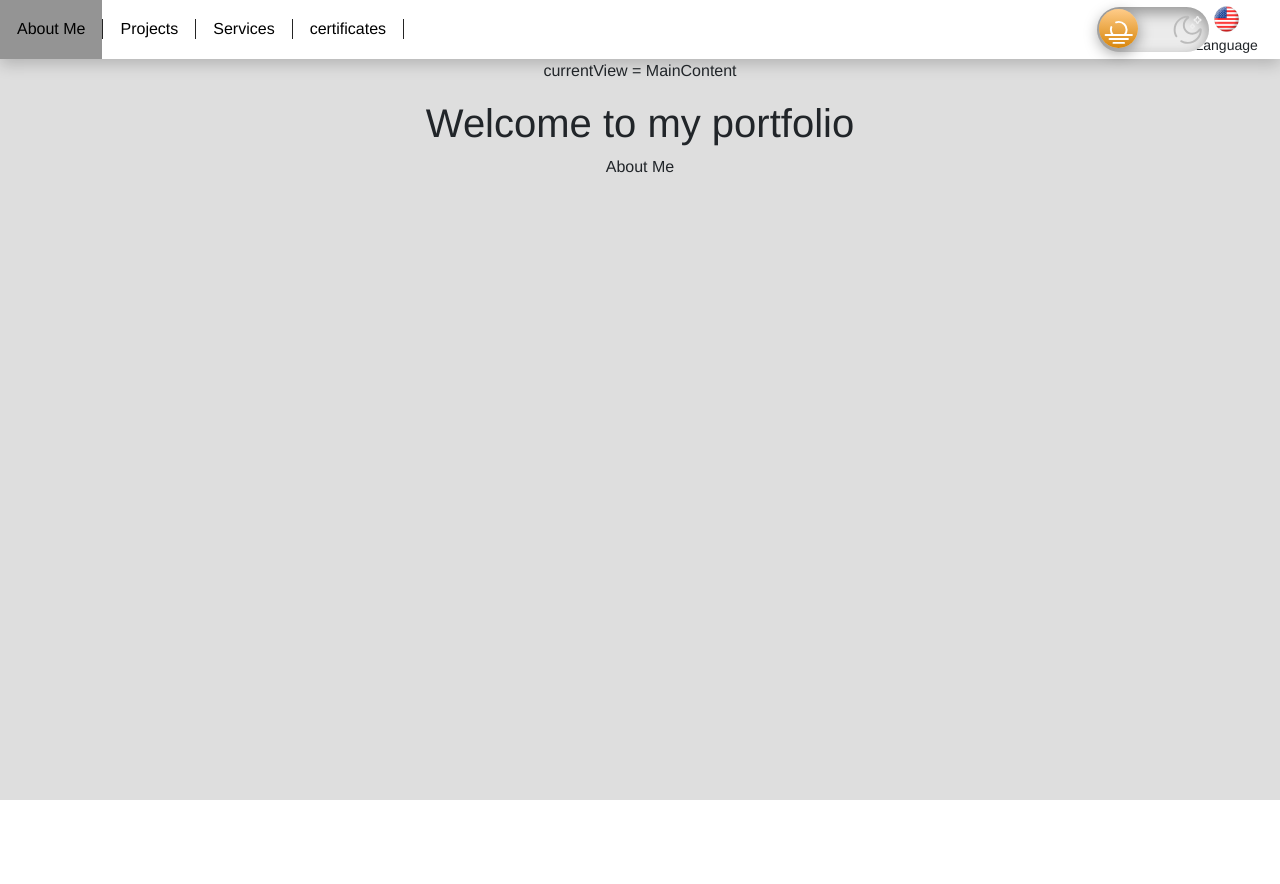
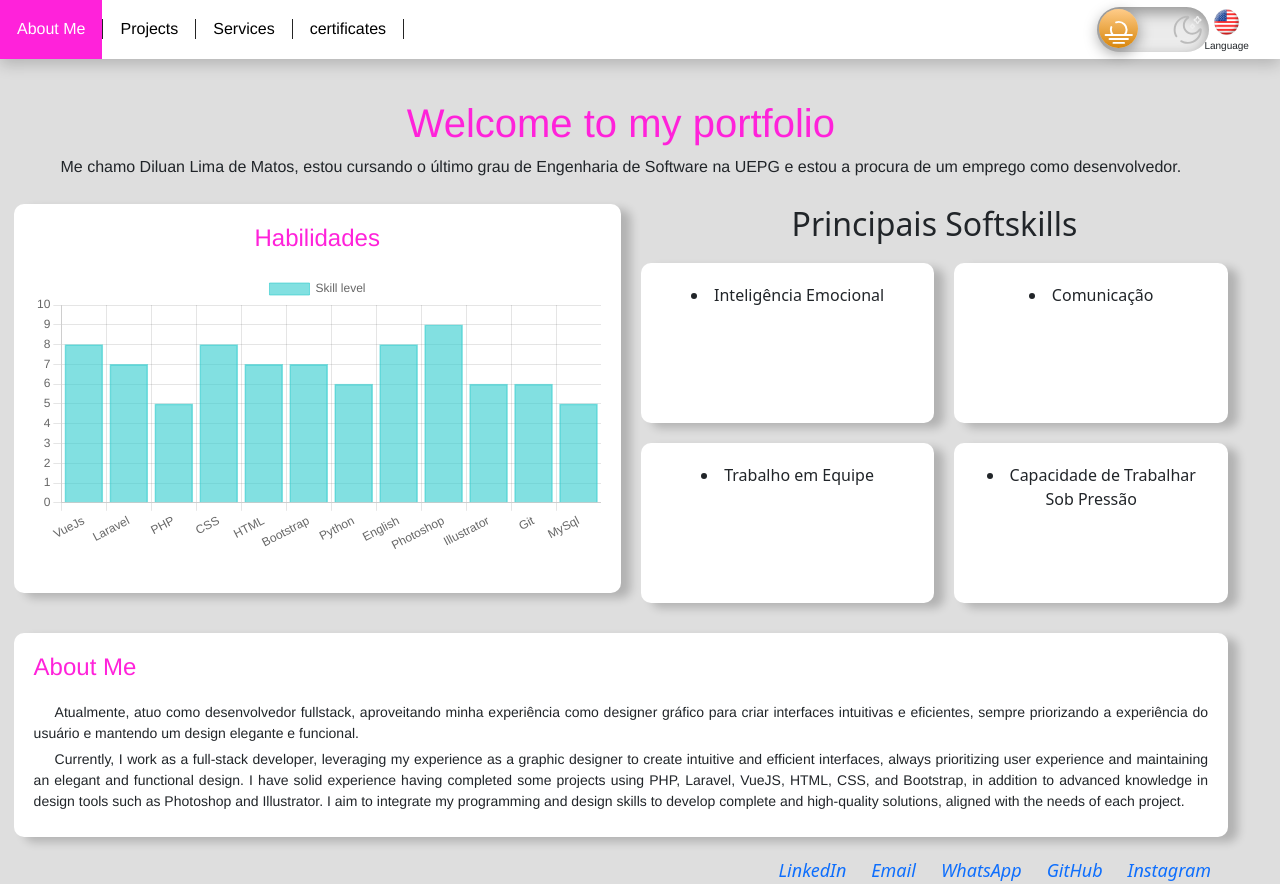
Before and after one commit to diluan135/portfolio, a Vue app: page / in a window 1280 px wide. Before the commit the page ends 800 px from the top, so only its background shows below. Built offline with nearby package versions, Linux system fonts and the light colour scheme.

Commit message:
BarCharts

```diff
--- a/package.json
+++ b/package.json
@@ -10,8 +10,10 @@
   },
   "dependencies": {
     "bootstrap": "^5.3.3",
+    "chart.js": "^4.4.7",
     "core-js": "^3.8.3",
     "vue": "^3.2.13",
+    "vue-chartjs": "^5.3.2",
     "vue-i18n": "^11.0.1",
     "vuex": "^4.1.0"
   },
--- a/src/App.vue
+++ b/src/App.vue
@@ -1,8 +1,11 @@
 <template>
   <div :class="{ 'dark-mode': isDarkMode }" class="background">
     <AppHeader @toggle-dark-mode="isDarkMode = $event" :isDarkMode="isDarkMode" />
-    <p>currentView = {{ currentView }}</p>
-    <component :is="currentViewComponent"></component>
+    <component
+      :is="currentViewComponent"
+      :isDarkMode="isDarkMode"
+      style="padding: 5vh 5vw 0px 2vw"
+    />
   </div>
 </template>
 
--- a/src/assets/main.css
+++ b/src/assets/main.css
@@ -1,4 +1,37 @@
-.vertical-divider{
+.box {
+    max-width: auto;
+    background-color: rgb(255, 255, 255);
+    padding: 20px;
+    border-radius: 10px;
+    /* margin: 20px; */
+    box-shadow: 10px 5px 10px rgba(0, 0, 0, 0.2);
+    transition: 0.3s;
+}
+
+.boxSkills {
+    background-color: rgb(255, 255, 255);
+    padding: 20px;
+    border-radius: 10px;
+    margin: 10px;
+    box-shadow: 10px 5px 10px rgba(0, 0, 0, 0.2);
+    width: 20vw;
+    height: 18vh;
+    transition: 0.3s;
+}
+
+.dark-mode .box {
+    background-color: #121212;
+    transition: 0.3s;
+}
+
+.box p {
+    text-align: justify;
+    font-size: 14px;
+    margin-bottom: 5px;
+    text-indent: 1.5em;
+}
+
+.vertical-divider {
     border-left: 1px solid #242424;
     height: 2.5vh;
     margin: 0px, 0px, 0px, 0px;
@@ -23,8 +56,23 @@
     background-color: rgb(148, 148, 148);
 }
 
+.botao.active {
+    background-color: rgb(255, 34, 218);
+    color: #fff;
+}
+
+.dark-mode .botao.active {
+    background-color: rgb(47, 203, 205);
+}
+
 .dark-mode .botao:hover {
     background-color: rgb(72, 160, 161);
+}
+
+h3 {
+    font-family: Avenir, Helvetica, Arial, sans-serif;
+    font-size: 24px;
+    margin-bottom: 20px;
 }
 
 h1,
@@ -33,8 +81,17 @@ p {
     text-align: center;
 }
 
+h1,
+h3 {
+    color: rgb(255, 34, 218);
+}
+
 .dark-mode h1,
-.dark-mode p {
+.dark-mode h3 {
+    color: rgb(36, 234, 237);
+}
+
+.dark-mode h2, .dark-mode .box, .dark-mode p {
     color: #fff
 }
 
@@ -47,7 +104,7 @@ p {
 }
 
 .language-toggle p {
-    font-size: 14px;
+    font-size: 10px;
     text-align: center;
     margin: 0px;
 }
@@ -123,8 +180,8 @@ input#darkmode-toggle:active+.darkmode-toggle-label:after {
 
 /* Estilos para o fundo da página no modo dark */
 .background {
-    width: 100vw;
-    height: 100vh;
+    width: 100%;
+    /* height: 100%; */
     background: #dedede;
     z-index: -1;
     position: absolute;
--- a/src/components/AboutMe.vue
+++ b/src/components/AboutMe.vue
@@ -1,10 +1,192 @@
 <template>
-    <div>
-      <transition name="fade" mode="out-in">
-        <h1 :key="$i18n.locale">{{ $t('welcome') }}</h1>
-      </transition>
-      <transition name="fade" mode="out-in">
-        <p :key="$i18n.locale">{{ $t('about') }}</p>
-      </transition>
+  <div>
+    <!-- Header Section -->
+    <h1 :key="$i18n.locale">{{ $t('welcome') }}</h1>
+    <p :key="$i18n.locale">{{ $t('description') }}</p>
+
+    <!-- Skills Section -->
+    <div class="row justify-content-center align-items-center text-center">
+
+      <div class="box col-6">
+        <h3>{{ $t('skills') }}</h3>
+        <div class="skills-chart d-flex justify-content-center">
+          <!-- Usando v-if para destruir e recriar o gráfico sempre que isDarkMode mudar -->
+          <BarChart v-if="teste == 0" :data="chartData" :options="chartOptions" />
+        </div>
+      </div>
+      <!-- Soft Skills Section -->
+      <div style="margin-left: 20px;" class="col">
+        <h2 style="padding-top: 10px;">Principais Softskills</h2>
+        <div class="row" style="margin-top:20px;">
+          <div style="height: 20vh" class="box col-6">
+            <li><i class="icon-emotional-intelligence"></i> Inteligência Emocional</li>
+          </div>
+          <div style="margin-left: 20px; height: 20vh" class="box col">
+            <li><i class="icon-communication"></i> Comunicação</li>
+          </div>
+        </div>
+        <div style="margin-top:20px;" class="row">
+          <div style="height: 20vh" class="box col-6">
+            <li><i class="icon-teamwork"></i> Trabalho em Equipe</li>
+          </div>
+          <div style="margin-left: 20px; height: 20vh" class="box col align-self-end">
+            <li><i class="icon-pressure"></i> Capacidade de Trabalhar Sob Pressão</li>
+          </div>
+        </div>
+      </div>
     </div>
+
+    <!-- About Section -->
+    <div style="margin-top:30px;" class="row">
+      <div class="box col">
+        <h3 :key="$i18n.locale">{{ $t('about') }}</h3>
+        <p :key="$i18n.locale">{{ $t('actually') }}</p>
+        <p :key="$i18n.locale">{{ $t('aboutMe') }}</p>
+      </div>
+    </div>
+
+    <!-- Contact Section -->
+    <div class="contacts">
+      <a href="https://linkedin.com/in/yourprofile" target="_blank">
+        <i class="icon-linkedin">LinkedIn</i>
+      </a>
+      <a href="mailto:your.email@example.com">
+        <i class="icon-email">Email</i>
+      </a>
+      <a href="https://wa.me/yourwhatsappnumber" target="_blank">
+        <i class="icon-whatsapp">WhatsApp</i>
+      </a>
+      <a href="https://github.com/yourgithub" target="_blank">
+        <i class="icon-github">GitHub</i>
+      </a>
+      <a href="https://instagram.com/yourinstagram" target="_blank">
+        <i class="icon-instagram">Instagram</i>
+      </a>
+    </div>
+  </div>
 </template>
+
+<script>
+import { Bar } from 'vue-chartjs';
+import { Chart as ChartJS, Title, Tooltip, Legend, BarElement, CategoryScale, LinearScale } from 'chart.js';
+
+// Register the necessary chart components
+ChartJS.register(Title, Tooltip, Legend, BarElement, CategoryScale, LinearScale);
+
+export default {
+  name: 'BarChartComponent',
+  props: {
+    isDarkMode: Boolean
+  },
+  components: {
+    BarChart: Bar
+  },
+  data() {
+    return {
+      rosa: 'rgb(255, 34, 218)',
+      rosaEscuro: 'rgb(255, 34, 218, 0.5)',
+      azul: 'rgba(47, 203, 205, 0.6)',
+      azulEscuro: 'rgb(47, 203, 205, 0.3)',
+      teste: 0,
+      skills: [
+        { name: 'VueJs', level: 8 },
+        { name: 'Laravel', level: 7 },
+        { name: 'PHP', level: 5 },
+        { name: 'CSS', level: 8 },
+        { name: 'HTML', level: 7 },
+        { name: 'Bootstrap', level: 7 },
+        { name: 'Python', level: 6 },
+        { name: 'English', level: 8 },
+        { name: 'Photoshop', level: 9 },
+        { name: 'Illustrator', level: 6 },
+        { name: 'Git', level: 6 },
+        { name: 'MySql', level: 5 }
+      ],
+      chartData: {
+        labels: [], // Nomes das habilidades
+        datasets: [
+          {
+            label: 'Skill level',
+            data: [], // Níveis de habilidade
+            backgroundColor: this.isDarkMode ? this.azulEscuro : this.azul, // Cor das barras baseada no modo
+            borderColor: this.isDarkMode ? this.azul : this.azul,
+            borderWidth: 1,
+            barThickness: 38, // Aumenta a espessura das barras
+            categoryPercentage: 1, // Aumenta o espaçamento entre as barras
+            barPercentage: 1
+          }
+        ]
+      },
+      chartOptions: {
+        elements: {
+          bar: {
+            // Aumentar a largura das barras
+            borderWidth: 20,
+          }
+        },
+        responsive: true,
+        scales: {
+          y: {
+            beginAtZero: true,
+            max: 10 // Nível máximo de habilidade
+          }
+        }
+      }
+    };
+  },
+  watch: {
+    isDarkMode(newVal) {
+      this.updateChartColors(newVal);
+      this.teste = 1;
+      setTimeout(() => {
+        this.teste = 0;
+      }, 10); // 3000 milissegundos = 3 segundos
+    }
+  },
+  methods: {
+    updateChartColors(isDarkMode) {
+      // Atualiza as cores das barras dinamicamente
+      this.chartData.datasets[0].backgroundColor = isDarkMode ? this.azulEscuro : this.azul;
+      this.chartData.datasets[0].borderColor = isDarkMode ? this.azul : this.azul;
+      this.chartData.datasets[0].borderWidth = 2;
+    }
+  },
+  mounted() {
+    // Agora que o componente foi montado, podemos definir os dados do gráfico
+    this.chartData = {
+      labels: this.skills.map(skill => skill.name), // Habilidades
+      datasets: [
+        {
+          label: 'Skill level',
+          backgroundColor: this.isDarkMode ? this.azulEscuro : this.azul, // Cor das barras baseada no modo
+          borderColor: this.isDarkMode ? this.azul : this.azul,
+          data: this.skills.map(skill => skill.level) // Níveis de habilidade
+        }
+      ]
+    };
+  }
+};
+</script>
+
+<style scoped>
+.skills-chart {
+  /* width: 100vw; */
+  height: 300px;
+}
+
+.contacts {
+  display: flex;
+  justify-content: flex-end;
+  gap: 20px;
+  margin-top: 20px;
+}
+
+.contacts a {
+  text-decoration: none;
+  font-size: 18px;
+}
+
+.contacts i {
+  margin-right: 5px;
+}
+</style>
--- a/src/components/Header.vue
+++ b/src/components/Header.vue
@@ -5,7 +5,7 @@
                 <p :key="$i18n.locale">{{ $t('about') }}</p>
             </button>
             <div class="vertical-divider"></div>
-            <button class="botao" :class="{ active: currentView === 'Home' }" @click="changeView('Home')">
+            <button class="botao" :class="{ active: currentView === 'Projects' }" @click="changeView('Projects')">
                 <p :key="$i18n.locale">{{ $t('projects') }}</p>
             </button>
             <div class="vertical-divider"></div>
--- a/src/components/ProjectsView.vue
+++ b/src/components/ProjectsView.vue
@@ -1,7 +1,7 @@
 <template>
     <div class="main-content">
         <transition name="fade" mode="out-in">
-            <p :key="$i18n.locale">{{ $t('certificates') }}</p>
+            <p :key="$i18n.locale">{{ $t('projects') }}</p>
         </transition>
     </div>
 </template>
--- a/src/components/ServicesView.vue
+++ b/src/components/ServicesView.vue
@@ -1,7 +1,7 @@
 <template>
     <div class="main-content">
         <transition name="fade" mode="out-in">
-            <p :key="$i18n.locale">{{ $t('certificates') }}</p>
+            <p :key="$i18n.locale">{{ $t('services') }}</p>
         </transition>
     </div>
 </template>
--- a/src/locales/en.json
+++ b/src/locales/en.json
@@ -5,5 +5,6 @@
     "language": "Language",
     "projects": "Projects",
     "services": "Services",
-    "certificates": "certificates"
+    "certificates": "certificates",
+    "aboutMe": "Currently, I work as a full-stack developer, leveraging my experience as a graphic designer to create intuitive and efficient interfaces, always prioritizing user experience and maintaining an elegant and functional design. \nI have solid experience having completed some projects using PHP, Laravel, VueJS, HTML, CSS, and Bootstrap, in addition to advanced knowledge in design tools such as Photoshop and Illustrator. I aim to integrate my programming and design skills to develop complete and high-quality solutions, aligned with the needs of each project."
   }
--- a/src/locales/pt.json
+++ b/src/locales/pt.json
@@ -5,5 +5,10 @@
     "language": "Idioma",
     "projects": "Projetos",
     "services": "Serviços",
-    "certificates": "Certificados"
+    "certificates": "Certificados",
+    "description": "Me chamo Diluan Lima de Matos, estou cursando o último grau de Engenharia de Software na UEPG e estou a procura de um emprego como desenvolvedor.",
+    "actually": "Atualmente, atuo como desenvolvedor fullstack, aproveitando minha experiência como designer gráfico para criar interfaces intuitivas e eficientes, sempre priorizando a experiência do usuário e mantendo um design elegante e funcional. ",
+    "aboutMe": "    Possuo experiência sólida tendo realizado alguns projetos utilizando PHP, Laravel, VueJS, HTML, CSS e Bootstrap, além de conhecimentos avançados em ferramentas de design como Photoshop e Illustrator. Busco integrar minhas habilidades em programação e design para desenvolver soluções completas e de alta qualidade, alinhadas às necessidades de cada projeto.",
+    "skills": "Habilidades"
+
   }
--- a/src/store.js
+++ b/src/store.js
@@ -3,7 +3,7 @@ import { createStore } from 'vuex';
 export default createStore({
     state: {
         isDarkMode: false,
-        currentView: 'MainContent',
+        currentView: 'AboutMe',
       },
       mutations: {
         toggleDarkMode(state) {
```
Also changed, not shown: 1 other file (tests, documents, lock files or other folders).
